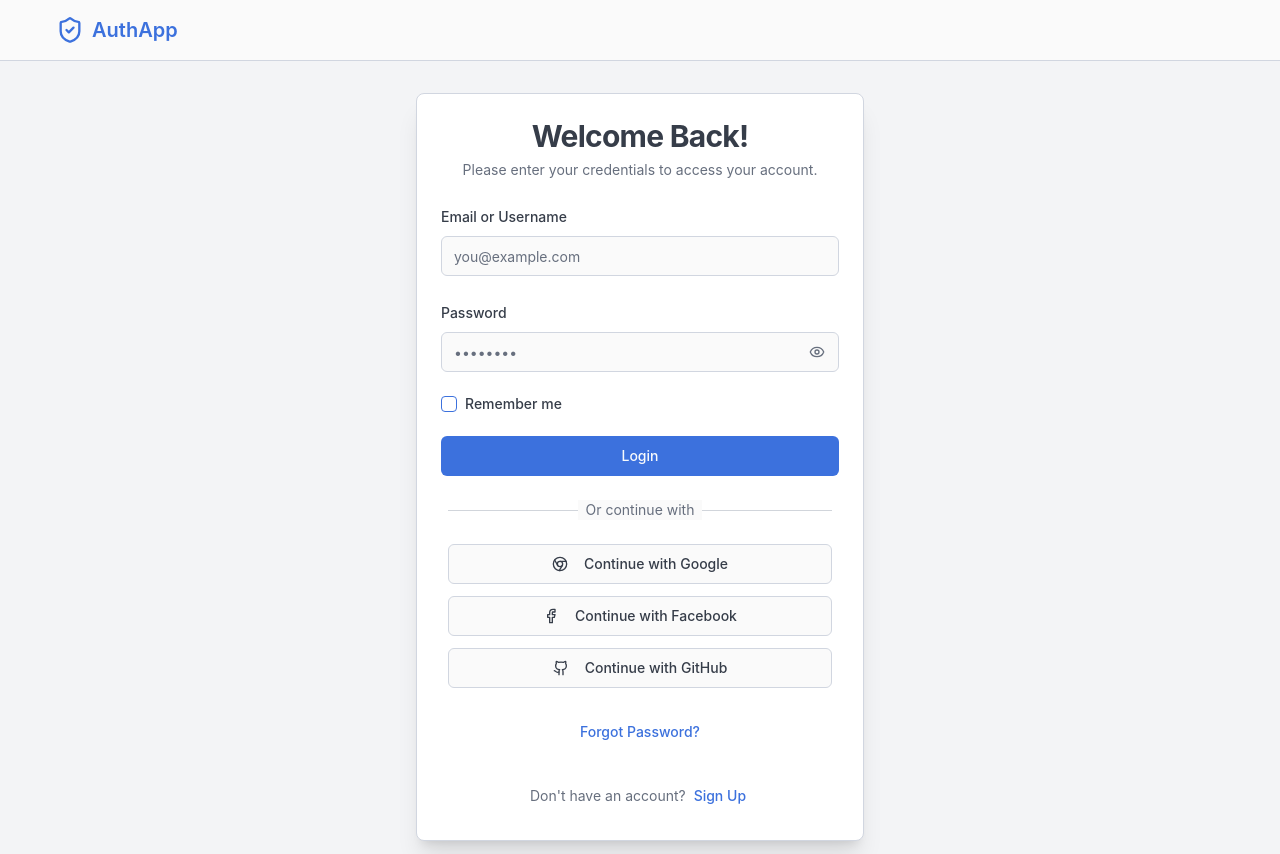
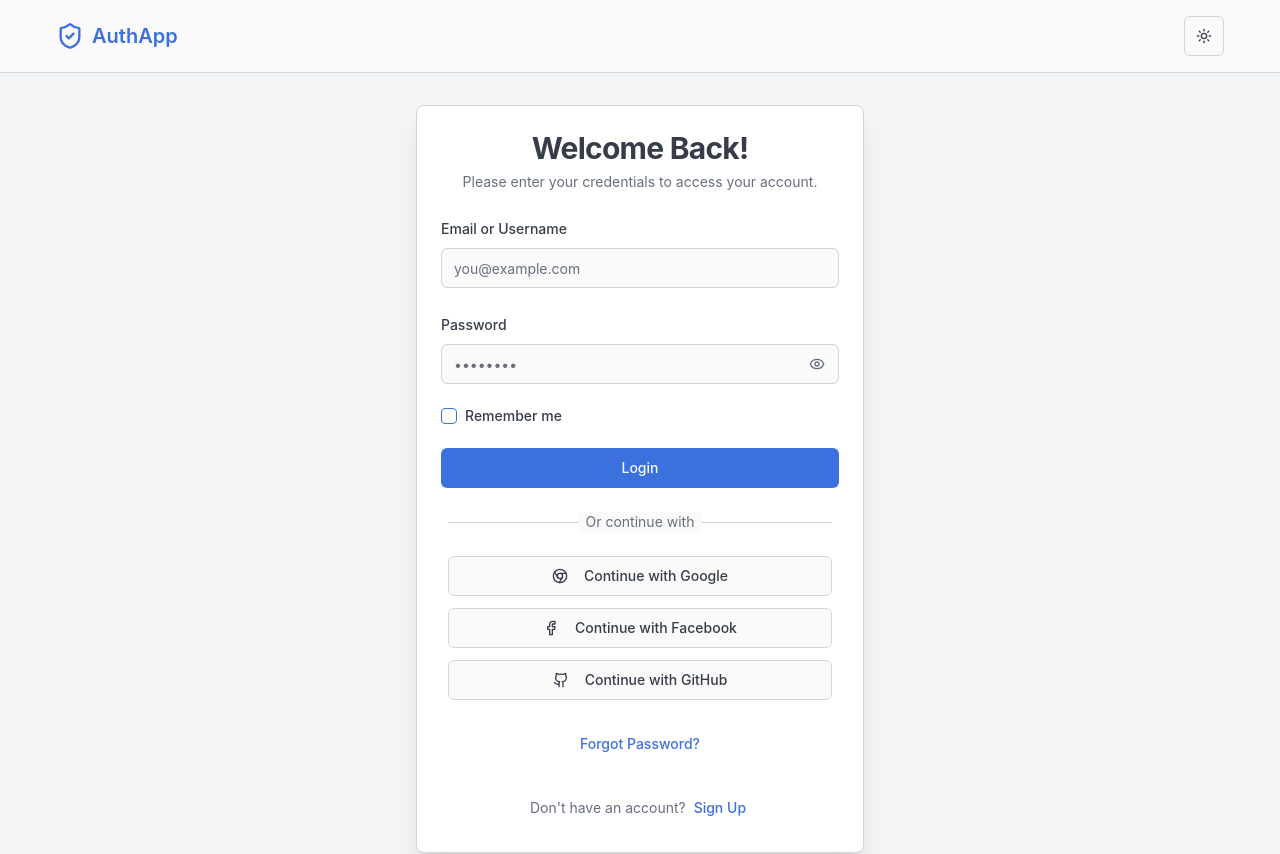
Before and after one commit to SadiqNaizam/mlo-a774-5f63, a React (Vite) app: page / in a window 1280 px wide. Shown: the top 854 px of the page. Built offline with nearby package versions, Linux system fonts and the light colour scheme.

Commit message:
Updated code files: MinimalHeader.tsx

```diff
--- a/src/components/layout/MinimalHeader.tsx
+++ b/src/components/layout/MinimalHeader.tsx
@@ -1,17 +1,19 @@
 import React from 'react';
 import { Link } from 'react-router-dom';
 import { ShieldCheck } from 'lucide-react'; // Using a generic icon for logo
+import { ThemeToggleButton } from '@/components/ThemeToggleButton'; // Added import
 
 const MinimalHeader: React.FC = () => {
   console.log('MinimalHeader loaded');
 
   return (
     <header className="py-4 px-4 sm:px-6 bg-background border-b">
-      <div className="container mx-auto flex items-center justify-start">
+      <div className="container mx-auto flex items-center justify-between"> {/* Changed justify-start to justify-between */}
         <Link to="/" className="flex items-center gap-2 text-lg sm:text-xl font-semibold text-primary hover:text-primary/90 transition-colors">
           <ShieldCheck className="h-6 w-6 sm:h-7 sm:w-7" />
           <span>AuthApp</span> {/* Placeholder application name */}
         </Link>
+        <ThemeToggleButton /> {/* Added theme toggle button */}
       </div>
     </header>
   );
```
